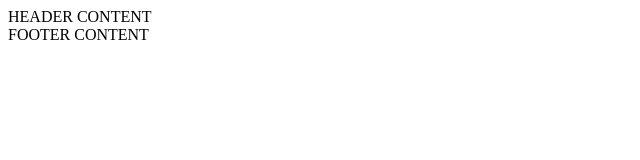
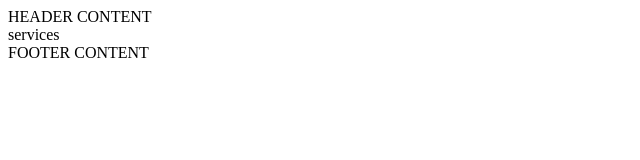
Before and after one commit to XSYTO/7-git-conflict, a website: page index.html in a window 1280 px wide. Shown: the whole page, without its empty margins (0-640 px from the left). Drawn offline with Linux system fonts and the light colour scheme.

Commit message:
services

```diff
--- a/index.html
+++ b/index.html
@@ -10,6 +10,9 @@
     <header>
         HEADER CONTENT
     </header>
+    <section>
+        services
+    </section>
     <footer>
         FOOTER CONTENT
     </footer>
```
